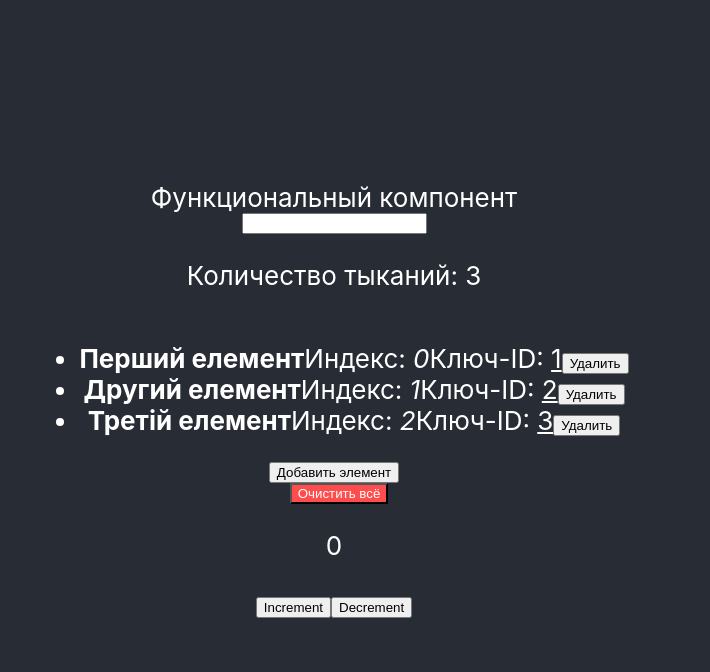
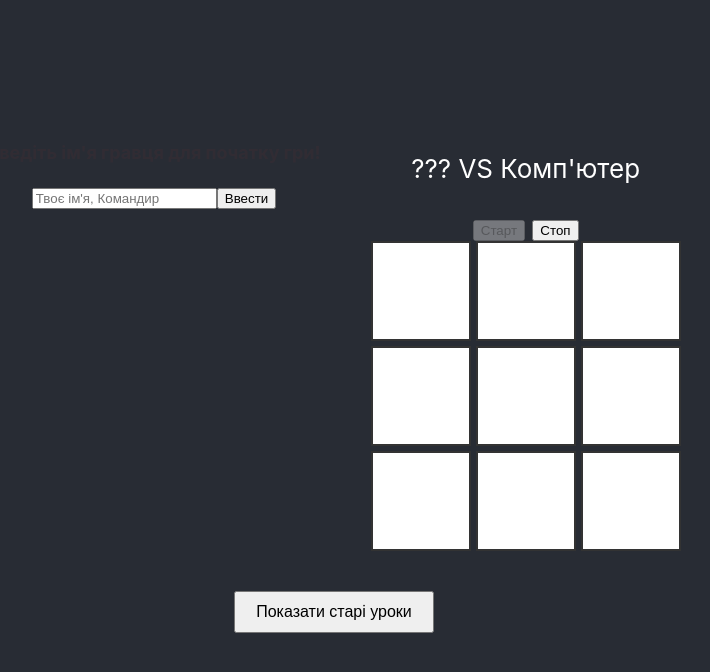
Before and after one commit to langiman2-beep/React, a React (Create React App) app: page / in a window 1280 px wide. Shown: the top 672 px of the page, without its empty margins (306-1016 px from the left). Built offline with nearby package versions, Linux system fonts and the light colour scheme.

Commit message:
feat: form isolation, game setup and state validations

```diff
--- a/src/App.css
+++ b/src/App.css
@@ -36,3 +36,39 @@
     transform: rotate(360deg);
   }
 }
+
+.board {
+  display: grid;
+  grid-template-columns: repeat(3, 100px);
+  grid-template-rows: repeat(3, 100px);
+  gap: 5px;
+}
+
+.kletka {
+  display: flex;
+  justify-content: center;
+  align-items: center;
+  font-size: 24px;
+  font-weight: bold;
+  cursor: pointer;
+  background: #fff;
+  border: 2px solid #333;
+}
+
+.blink-text {
+  color: #ff3333;
+  animation: blinker 1s linear infinite;
+  font-size: 18px;
+}
+
+@keyframes blinker {
+  50% {
+    opacity: 0;
+  }
+}
+
+.game-container {
+  display: flex;
+  gap: 50px;
+  align-items: flex-start;
+}
--- a/src/App.js
+++ b/src/App.js
@@ -1,19 +1,37 @@
+import { useState } from "react";
+import Hrestiki from "./components/Hrestiki";
 import HelloWorldComponent from "./HelloWorldComponent";
 import MyClassComponent from "./MyClassComponent";
 import CounterComponent from "./CounterComponent";
 import ListComponent from "./ListComponent";
-import ListItemComponent from "./ListItemComponent";
 import "./App.css";
 
 function App() {
   const showFunctional = true;
+  const [showLessons, setShowLessons] = useState(false);
 
   return (
     <div className="App">
       <header className="App-header">
-        {showFunctional ? <HelloWorldComponent /> : <MyClassComponent />}
-        <ListComponent />
-        <CounterComponent />
+        <Hrestiki />
+        <button
+          onClick={() => setShowLessons(!showLessons)}
+          style={{
+            margin: "40px 0",
+            padding: "10px 20px",
+            fontSize: "16px",
+            cursor: "pointer",
+          }}
+        >
+          {showLessons ? "Сховати старі уроки" : "Показати старі уроки"}
+        </button>
+        {showLessons && (
+          <div className="lessons-block">
+            {showFunctional ? <HelloWorldComponent /> : <MyClassComponent />}
+            <ListComponent />
+            <CounterComponent />
+          </div>
+        )}
       </header>
     </div>
   );
--- /dev/null
+++ b/src/components/Hrestiki.jsx
@@ -0,0 +1,70 @@
+import { useState, useEffect } from "react";
+import NameForm from "./NameForm";
+
+function Hrestiki() {
+  const [board, setBoard] = useState(Array(9).fill(null));
+  const [xIsNext, setXIsNext] = useState(true);
+  const [playerName, setPlayerName] = useState("");
+  const [score, setScore] = useState({ xWins: 0, oWins: 0, draws: 0 });
+  const [gameStarted, setGameStarted] = useState(false);
+
+  const handleNameSubmit = (enteredName) => {
+    setPlayerName(enteredName);
+    localStorage.setItem("hrestiki_name", enteredName);
+  };
+
+  useEffect(() => {
+    const savedScore = localStorage.getItem("hrestiki_score");
+    const savedName = localStorage.getItem("hrestiki_name");
+    if (savedScore) setScore(JSON.parse(savedScore));
+    if (savedName) setPlayerName(savedName);
+  }, []);
+
+  const handleClick = (index) => {
+    if (board[index]) return;
+    const newBoard = [...board];
+    newBoard[index] = xIsNext ? "X" : "O";
+    setBoard(newBoard);
+    setXIsNext(!xIsNext);
+  };
+  const handleStop = () => {
+    setPlayerName("");
+    setGameStarted(false);
+    setBoard(Array(9).fill(null));
+  };
+
+  return (
+    <div className="game-container">
+      <div className="left-panel">
+        <NameForm
+          onNameSubmit={handleNameSubmit}
+          isNameEntered={!!playerName}
+          isGameActive={gameStarted}
+        />
+      </div>
+      <div className="game-zone">
+        <p className="vs-text">
+          {playerName ? playerName : "???"} VS Комп'ютер
+        </p>{" "}
+        <button disabled={!playerName} onClick={() => setGameStarted(true)}>
+          Старт
+        </button>{" "}
+        <button onClick={handleStop}>Стоп</button>
+        <div className="board">
+          {board.map((kletka, index) => (
+            <button
+              key={index}
+              className="kletka"
+              disabled={!gameStarted}
+              onClick={() => handleClick(index)}
+            >
+              {kletka}
+            </button>
+          ))}
+        </div>
+      </div>
+    </div>
+  );
+}
+
+export default Hrestiki;
--- /dev/null
+++ b/src/components/NameForm.jsx
@@ -0,0 +1,27 @@
+import { useState } from "react";
+
+function NameForm({ onNameSubmit, isNameEntered, isGameActive }) {
+  const [name, setName] = useState("");
+  const handleSubmit = (e) => {
+    e.preventDefault();
+    if (name.trim()) onNameSubmit(name.trim());
+    setName("");
+  };
+  return (
+    <form onSubmit={handleSubmit} className="name-form">
+      {!isNameEntered ? (
+        <h2 className="blink-text">Введіть ім'я гравця для початку гри!</h2>
+      ) : null}
+      <input
+        type="text"
+        value={name}
+        disabled={isGameActive}
+        onChange={(e) => setName(e.target.value)}
+        placeholder="Твоє ім'я, Командир"
+      />
+      <button type="submit">Ввести</button>
+    </form>
+  );
+}
+
+export default NameForm;
```
